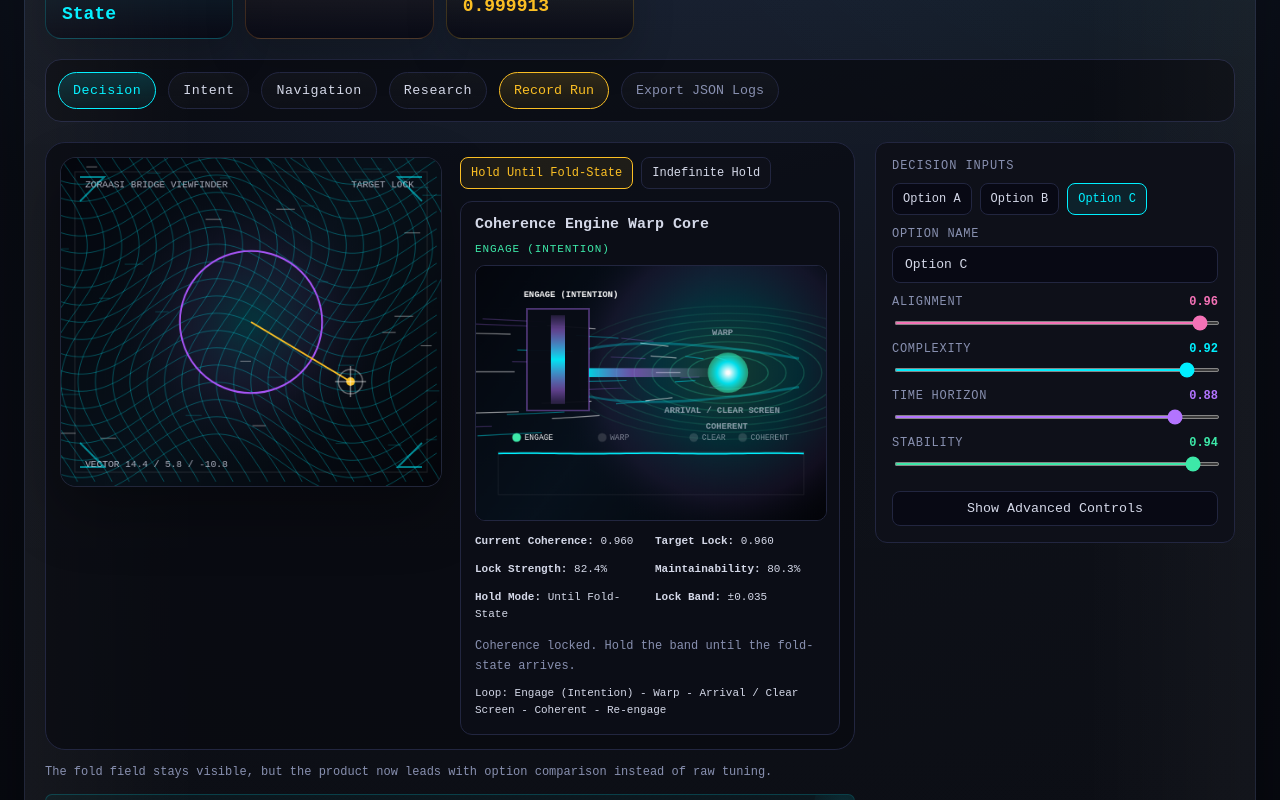
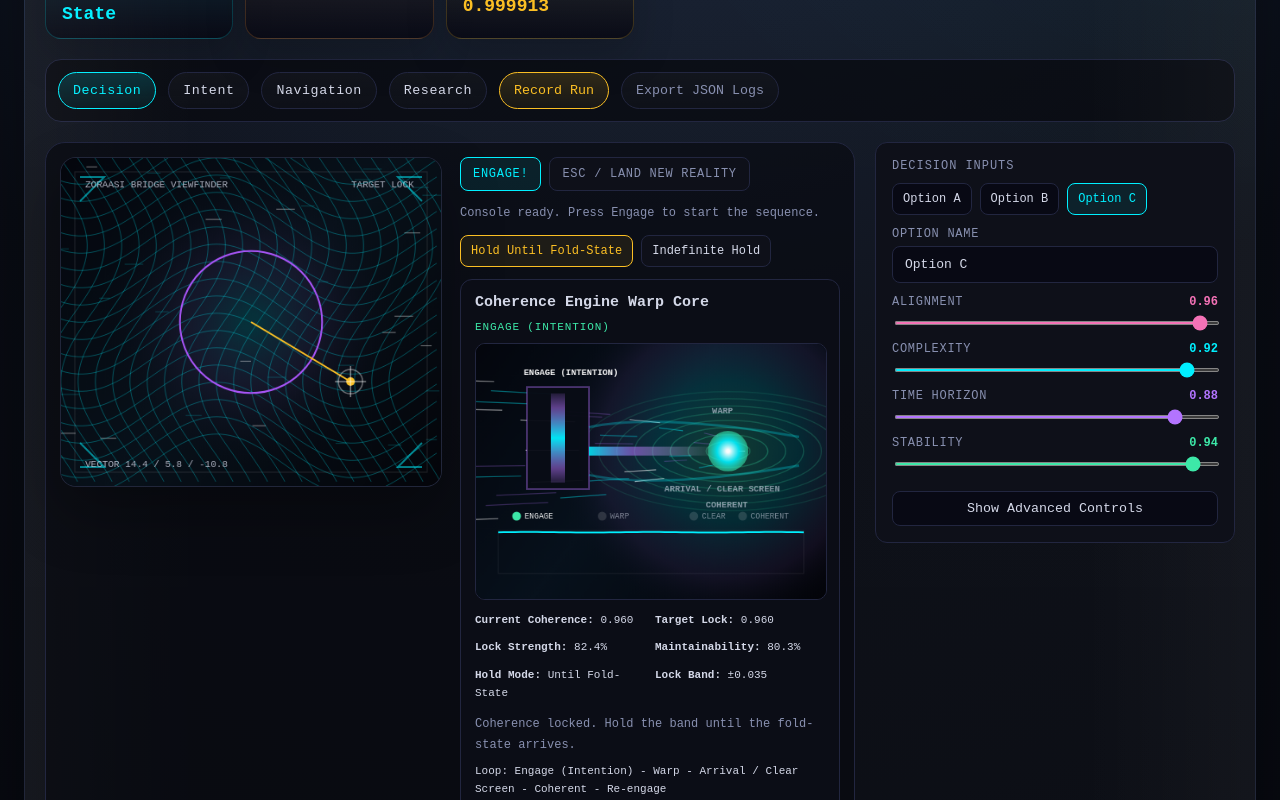
Before and after one commit to Cbaird26/fold-space-engine-phase-v, a Next.js app: page / in a window 1280 px wide. Shown: the part 487-1287 px from the top of the page. Built offline with nearby package versions, Linux system fonts and the light colour scheme.

Commit message:
Add engage-controlled landing flow

```diff
--- a/app/page.tsx
+++ b/app/page.tsx
@@ -53,6 +53,9 @@ const P = {
   ink: "#080914",
 };
 const FONT = "'Courier New', 'Lucida Console', monospace";
+const SEQUENCE_READY_PROGRESS = 0.04;
+const SEQUENCE_ACHIEVED_PROGRESS = 0.95;
+const SEQUENCE_DURATION_SECONDS = 5.6;
 const MODE_LABELS: Record<EngineMode, string> = {
   DECISION: "Decision",
   INTENT: "Intent",
@@ -144,6 +147,8 @@ export default function FoldEnginePage() {
   const [logs, setLogs] = useState<LoggedRun[]>([]);
   const [t, setT] = useState(0);
   const [hydrated, setHydrated] = useState(false);
+  const [engageState, setEngageState] = useState<"READY" | "RUNNING" | "ACHIEVED" | "LANDED">("READY");
+  const [engageStartT, setEngageStartT] = useState<number | null>(null);
 
   useEffect(() => {
     const id = setInterval(() => setT((previous) => previous + 0.03), 30);
@@ -185,6 +190,34 @@ export default function FoldEnginePage() {
 
     savePersistedProductState(state);
   }, [advancedOpen, coherenceHoldMode, decisionOptions, hydrated, intentScenario, mode, selectedDecisionId]);
+
+  useEffect(() => {
+    if (engageState !== "ACHIEVED") {
+      return;
+    }
+
+    const handleKeyDown = (event: KeyboardEvent) => {
+      if (event.key === "Escape") {
+        setEngageState("LANDED");
+      }
+    };
+
+    window.addEventListener("keydown", handleKeyDown);
+    return () => window.removeEventListener("keydown", handleKeyDown);
+  }, [engageState]);
+
+  useEffect(() => {
+    if (engageState !== "LANDED") {
+      return;
+    }
+
+    const id = window.setTimeout(() => {
+      setEngageState("READY");
+      setEngageStartT(null);
+    }, 1800);
+
+    return () => window.clearTimeout(id);
+  }, [engageState]);
 
   const selectedDecisionOption = useMemo(
     () => decisionOptions.find((option) => option.id === selectedDecisionId) ?? decisionOptions[0],
@@ -230,6 +263,22 @@ export default function FoldEnginePage() {
       })),
     );
   }, [manualControls.curvature, manualControls.energy, manualControls.ethics]);
+
+  const sequenceProgress = useMemo(() => {
+    if (engageState === "RUNNING" && engageStartT !== null) {
+      const elapsed = Math.max(0, t - engageStartT);
+      return Math.min(
+        SEQUENCE_ACHIEVED_PROGRESS,
+        SEQUENCE_READY_PROGRESS + (elapsed / SEQUENCE_DURATION_SECONDS) * (SEQUENCE_ACHIEVED_PROGRESS - SEQUENCE_READY_PROGRESS),
+      );
+    }
+
+    if (engageState === "ACHIEVED" || engageState === "LANDED") {
+      return SEQUENCE_ACHIEVED_PROGRESS;
+    }
+
+    return SEQUENCE_READY_PROGRESS;
+  }, [engageStartT, engageState, t]);
 
   const summaryCards = useMemo(() => {
     const statusColor =
@@ -289,17 +338,31 @@ export default function FoldEnginePage() {
     ],
   );
 
+  useEffect(() => {
+    if (engageState === "RUNNING" && sequenceProgress >= SEQUENCE_ACHIEVED_PROGRESS) {
+      setEngageState("ACHIEVED");
+      setEngageStartT(null);
+    }
+  }, [engageState, sequenceProgress]);
+
+  const sequenceT = useMemo(
+    () => (sequenceProgress - coherenceCoreState.lockStrength * 0.08) / 0.2,
+    [coherenceCoreState.lockStrength, sequenceProgress],
+  );
+
   const coherenceSequence = useMemo(
     () =>
       computeCoherenceSequence({
         lockStrength: coherenceCoreState.lockStrength,
-        t,
+        t: sequenceT,
       }),
-    [coherenceCoreState.lockStrength, t],
+    [coherenceCoreState.lockStrength, sequenceT],
   );
 
   const whiteoutActive =
-    coherenceSequence.stage === "CLEAR" || coherenceSequence.stage === "COHERENT";
+    engageState === "LANDED" ||
+    (engageState !== "READY" &&
+      (coherenceSequence.stage === "CLEAR" || coherenceSequence.stage === "COHERENT"));
   const clearScreenOverlayOpacity = whiteoutActive
     ? 1
     : Math.min(
@@ -309,6 +372,15 @@ export default function FoldEnginePage() {
           coherenceSequence.coherentGlow * 4.2,
         ),
       );
+
+  const engageStatusText =
+    engageState === "READY"
+      ? "Console ready. Press Engage to start the sequence."
+      : engageState === "RUNNING"
+        ? "Sequence in motion. Hold course until state is achieved."
+        : engageState === "ACHIEVED"
+          ? "State achieved. Press Esc to land new reality."
+          : "Landing new reality.";
 
   const updateManualControl = <K extends keyof EngineControls>(key: K, value: EngineControls[K]) => {
     setSelectedPresetIndex(null);
@@ -767,6 +839,28 @@ export default function FoldEnginePage() {
           boxShadow: "0 0 320px rgba(255,255,255,0.98), inset 0 0 240px rgba(255,255,255,0.98)",
         }}
       />
+      {engageState === "LANDED" && (
+        <div
+          style={{
+            position: "fixed",
+            inset: 0,
+            display: "flex",
+            alignItems: "center",
+            justifyContent: "center",
+            pointerEvents: "none",
+            zIndex: 1000,
+            color: "#08111a",
+            fontFamily: FONT,
+            fontSize: 28,
+            fontWeight: 700,
+            letterSpacing: "0.16em",
+            textTransform: "uppercase",
+            textAlign: "center",
+          }}
+        >
+          Landed New Reality
+        </div>
+      )}
       <div
         style={{
           maxWidth: 1320,
@@ -938,6 +1032,53 @@ export default function FoldEnginePage() {
               </div>
               <div>
                 <div style={{ display: "flex", gap: 8, flexWrap: "wrap", marginBottom: 12 }}>
+                  <button
+                    onClick={() => {
+                      setEngageState("RUNNING");
+                      setEngageStartT(t);
+                    }}
+                    style={{
+                      border: `1px solid ${engageState === "RUNNING" ? P.green : P.glow}`,
+                      background: engageState === "RUNNING" ? `${P.green}16` : `${P.glow}14`,
+                      color: engageState === "RUNNING" ? P.green : P.glow,
+                      padding: "9px 12px",
+                      borderRadius: 8,
+                      cursor: "pointer",
+                      fontFamily: FONT,
+                      fontSize: 12,
+                      letterSpacing: "0.06em",
+                    }}
+                  >
+                    {engageState === "RUNNING" ? "ENGAGE IN MOTION" : "ENGAGE!"}
+                  </button>
+                  <button
+                    onClick={() => {
+                      if (engageState === "ACHIEVED") {
+                        setEngageState("LANDED");
+                      }
+                    }}
+                    disabled={engageState !== "ACHIEVED"}
+                    style={{
+                      border: `1px solid ${engageState === "ACHIEVED" ? P.gold : P.border}`,
+                      background: engageState === "ACHIEVED" ? `${P.gold}16` : P.panel,
+                      color: engageState === "ACHIEVED" ? P.gold : P.dim,
+                      padding: "9px 12px",
+                      borderRadius: 8,
+                      cursor: engageState === "ACHIEVED" ? "pointer" : "not-allowed",
+                      fontFamily: FONT,
+                      fontSize: 12,
+                      letterSpacing: "0.06em",
+                    }}
+                  >
+                    ESC / LAND NEW REALITY
+                  </button>
+                </div>
+
+                <div style={{ marginBottom: 12, color: P.dim, fontSize: 12, lineHeight: 1.7 }}>
+                  {engageStatusText}
+                </div>
+
+                <div style={{ display: "flex", gap: 8, flexWrap: "wrap", marginBottom: 12 }}>
                   {([
                     { id: "ARRIVAL", label: "Hold Until Fold-State" },
                     { id: "INDEFINITE", label: "Indefinite Hold" },
@@ -967,7 +1108,7 @@ export default function FoldEnginePage() {
                   foldScore={displayEvaluation.foldScore}
                   riskScore={displayEvaluation.constraints.riskScore}
                   holdMode={coherenceHoldMode}
-                  t={t}
+                  t={sequenceT}
                 />
               </div>
             </div>
```
